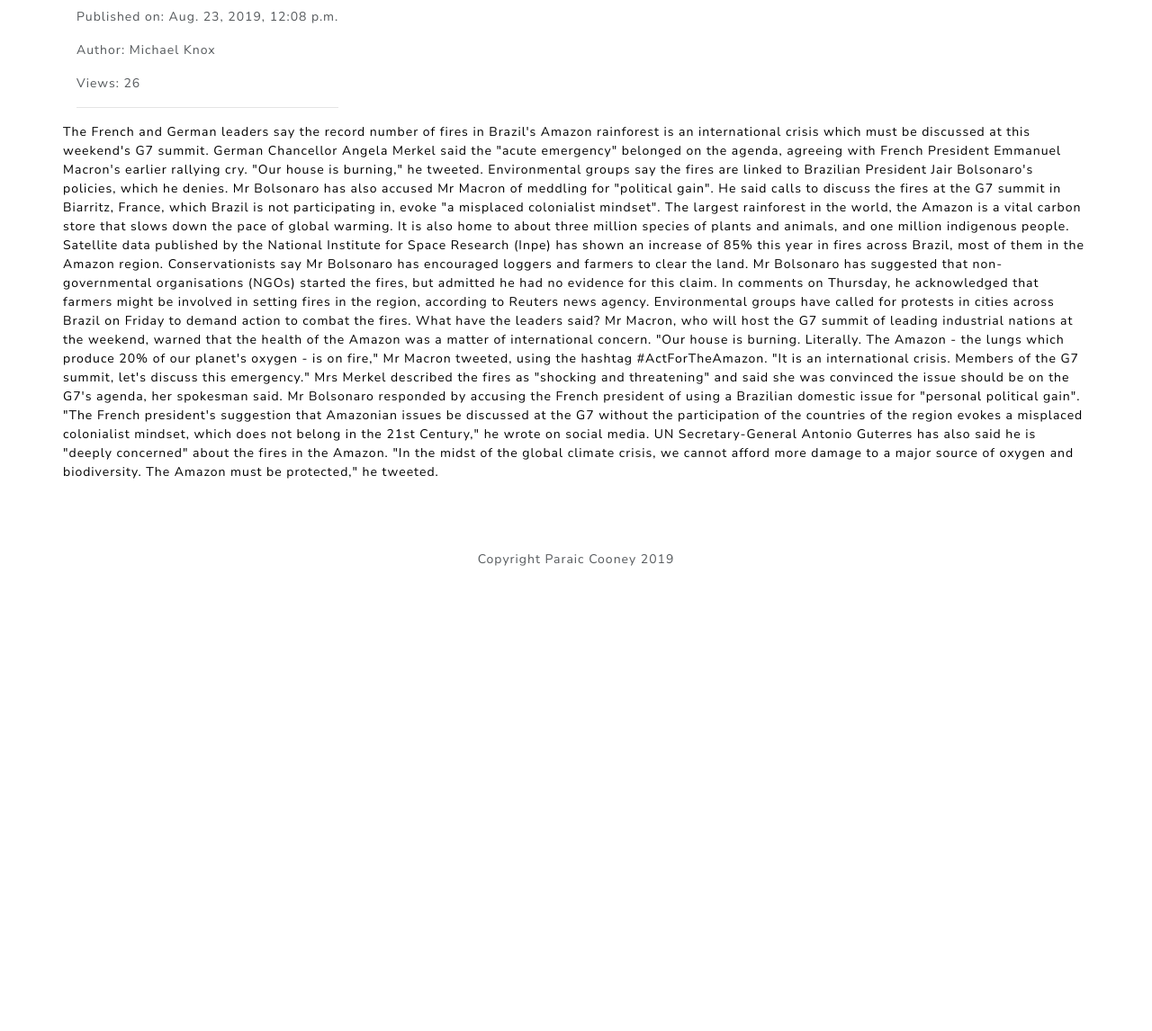
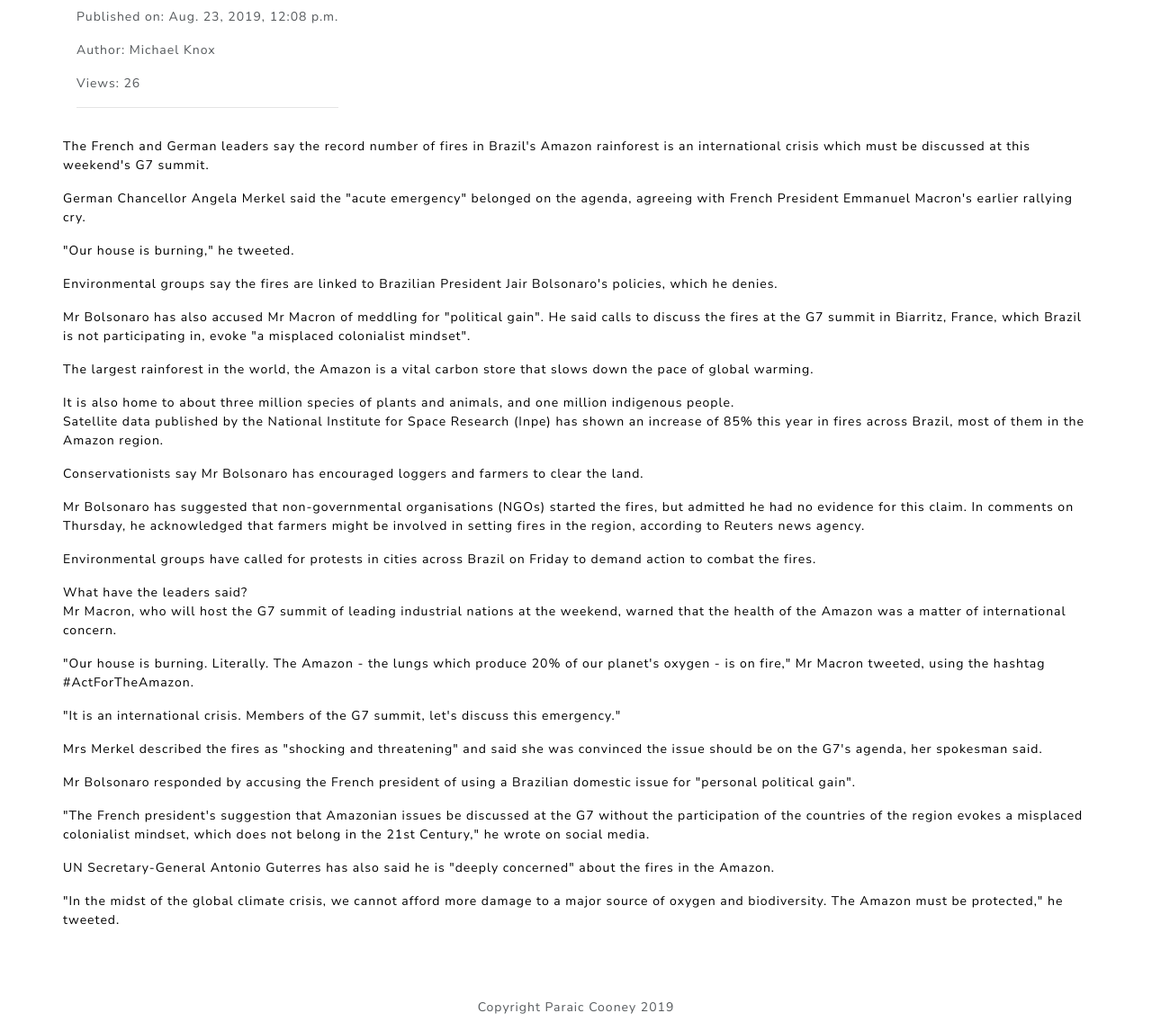
Before and after one commit to paraiccooney/full-stack-frameworks-project, a Django app: page /articles/1/ in a window 1280 px wide. Shown: the part 442-1588 px from the top of the page at 90% size. Before the commit the page ends 1071 px from the top, so only its background shows below. Run offline with Django 3.2, Linux system fonts and the light colour scheme; data comes from the database, SQL or seed files in the repository; some libraries are stand-ins or nearby versions.

Commit message:
|linebreaks applied to full article

```diff
--- a/articles/templates/fullarticle.html
+++ b/articles/templates/fullarticle.html
@@ -16,8 +16,8 @@
                     <p><span class="boldtext">Views:</span> {{article.views}}</p>
                     <hr>
                 </div>
-                <div>
-                    <p class="full-article">{{ article.content }}</p>
+                <div class="full-article">
+                    <p>{{ article.content|linebreaks }}</p>
                 </div>
             </div>
         </div>
```
